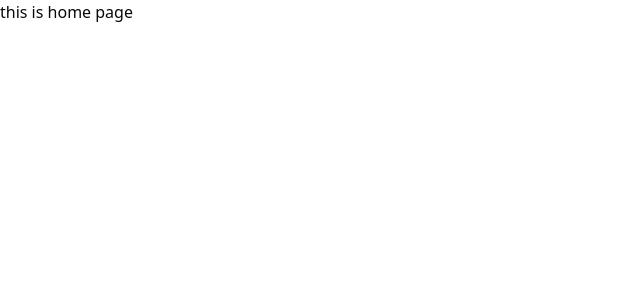
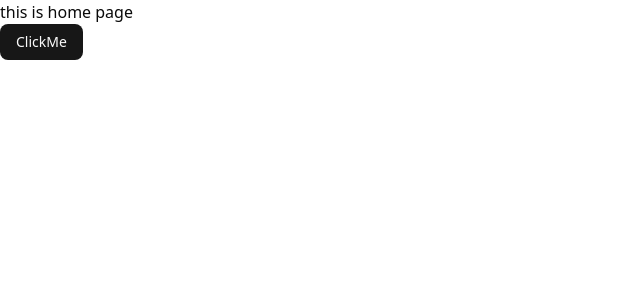
Before and after one commit to chedli01/note-apps, a React (Vite) app in the folder frontend/: page /home in a window 1280 px wide. Shown: the top 300 px of the page, without its empty margins (0-640 px from the left). Built offline with nearby package versions, Linux system fonts and the light colour scheme.

Commit message:
first component integration

```diff
--- a/frontend/package.json
+++ b/frontend/package.json
@@ -10,6 +10,7 @@
     "preview": "vite preview"
   },
   "dependencies": {
+    "@radix-ui/react-slot": "^1.2.3",
     "@tailwindcss/vite": "^4.1.13",
     "class-variance-authority": "^0.7.1",
     "clsx": "^2.1.1",
--- /dev/null
+++ b/frontend/src/components/ui/button.tsx
@@ -0,0 +1,58 @@
+import * as React from "react"
+import { Slot } from "@radix-ui/react-slot"
+import { cva, type VariantProps } from "class-variance-authority"
+
+import { cn } from "@/lib/utils"
+
+const buttonVariants = cva(
+  "inline-flex items-center justify-center gap-2 whitespace-nowrap rounded-md text-sm font-medium transition-all disabled:pointer-events-none disabled:opacity-50 [&_svg]:pointer-events-none [&_svg:not([class*='size-'])]:size-4 shrink-0 [&_svg]:shrink-0 outline-none focus-visible:border-ring focus-visible:ring-ring/50 focus-visible:ring-[3px] aria-invalid:ring-destructive/20 dark:aria-invalid:ring-destructive/40 aria-invalid:border-destructive",
+  {
+    variants: {
+      variant: {
+        default: "bg-primary text-primary-foreground hover:bg-primary/90",
+        destructive:
+          "bg-destructive text-white hover:bg-destructive/90 focus-visible:ring-destructive/20 dark:focus-visible:ring-destructive/40 dark:bg-destructive/60",
+        outline:
+          "border bg-background shadow-xs hover:bg-accent hover:text-accent-foreground dark:bg-input/30 dark:border-input dark:hover:bg-input/50",
+        secondary:
+          "bg-secondary text-secondary-foreground hover:bg-secondary/80",
+        ghost:
+          "hover:bg-accent hover:text-accent-foreground dark:hover:bg-accent/50",
+        link: "text-primary underline-offset-4 hover:underline",
+      },
+      size: {
+        default: "h-9 px-4 py-2 has-[>svg]:px-3",
+        sm: "h-8 rounded-md gap-1.5 px-3 has-[>svg]:px-2.5",
+        lg: "h-10 rounded-md px-6 has-[>svg]:px-4",
+        icon: "size-9",
+      },
+    },
+    defaultVariants: {
+      variant: "default",
+      size: "default",
+    },
+  }
+)
+
+function Button({
+  className,
+  variant,
+  size,
+  asChild = false,
+  ...props
+}: React.ComponentProps<"button"> &
+  VariantProps<typeof buttonVariants> & {
+    asChild?: boolean
+  }) {
+  const Comp = asChild ? Slot : "button"
+
+  return (
+    <Comp
+      data-slot="button"
+      className={cn(buttonVariants({ variant, size, className }))}
+      {...props}
+    />
+  )
+}
+
+export { Button, buttonVariants }
--- a/frontend/src/pages/home.tsx
+++ b/frontend/src/pages/home.tsx
@@ -1,7 +1,10 @@
+import { Button } from "../components/ui/button";
+
 export default function Home(){
     return(
         <div>
             <h1>this is home page</h1>
+            <Button>ClickMe</Button>
         </div>
     )
 }
```
Also changed, not shown: 1 other file (tests, documents, lock files or other folders).
